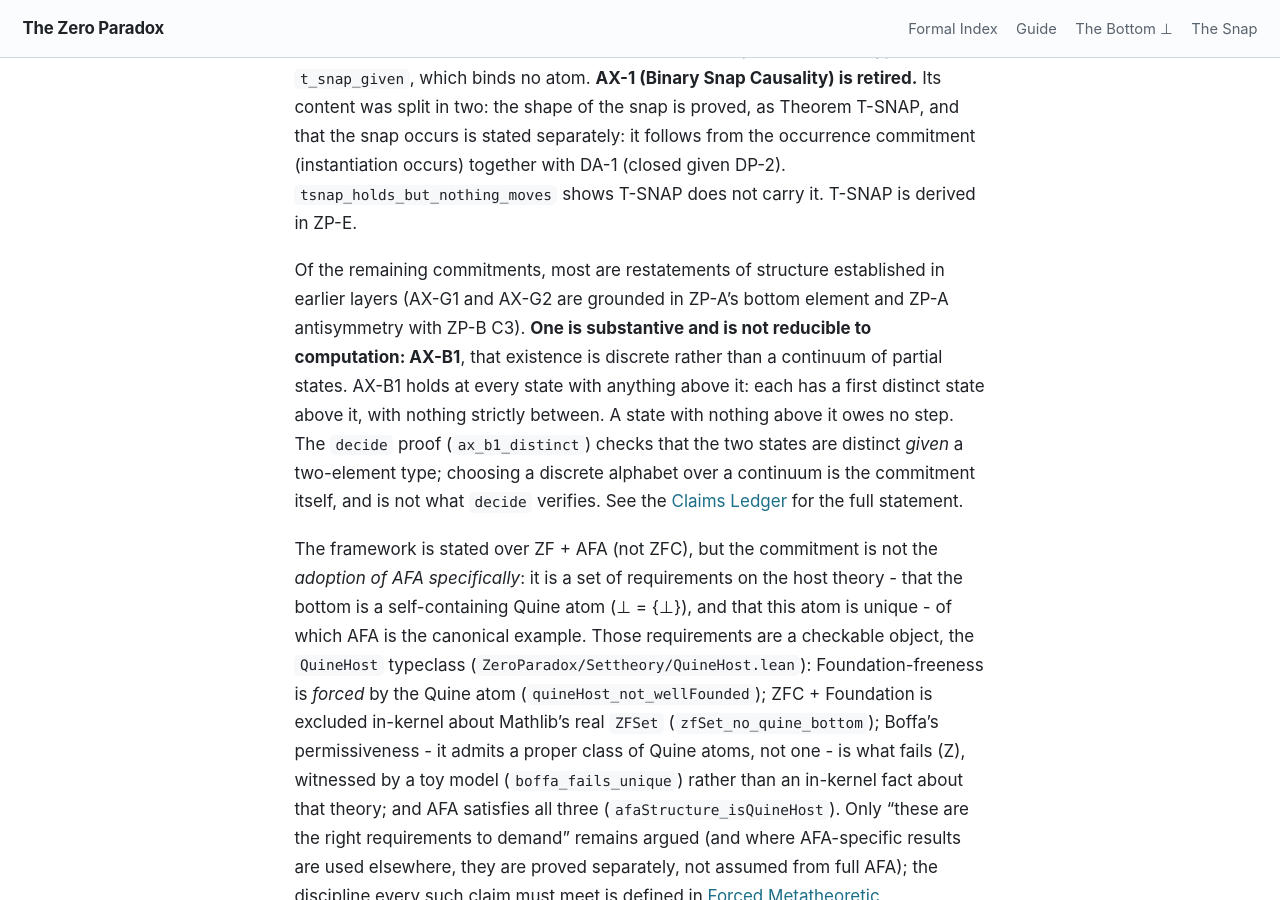
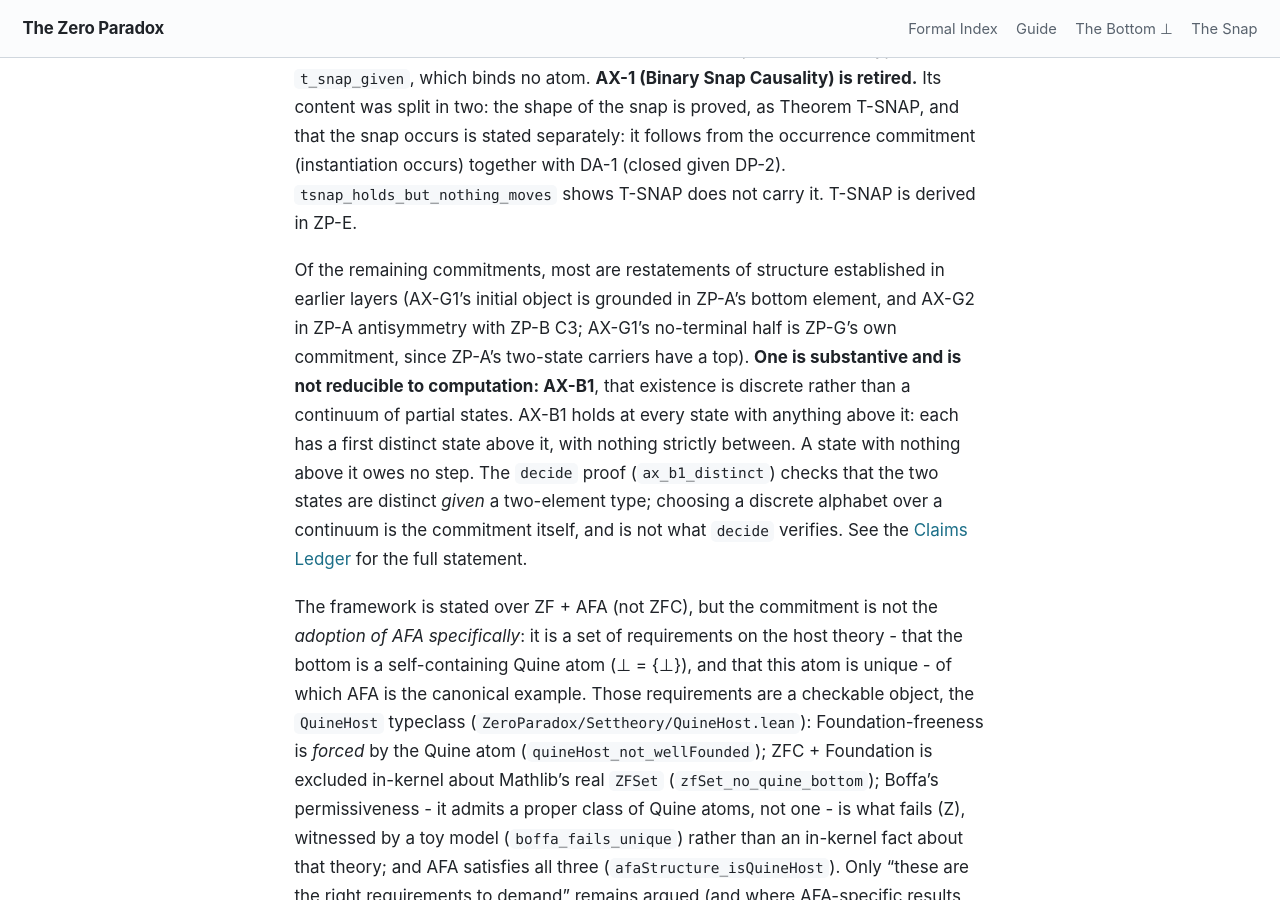
Before and after one commit to timbrigham/ZeroParadox, a Jekyll site: the page built from README.md, in a window 1280 px wide and 900 px high, scrolled down 10323 px. Built offline with Jekyll 4.4.1, drawn with Linux system fonts in a browser that asks for light colours; our own code applies the rules of GitHub Pages for plain Markdown files.

Commit message:
ZP-G v1.18 + README/CLAIMS/Lean: gate round 1 fixes
- README.md:132 (BEDROCK E1-B1): AX-G1's initial object and AX-G2 are
  grounded in ZP-A; AX-G1's no-terminal half is ZP-G's own commitment.
- CLAIMS.md:129: the no-terminal pointer names ZP-A antisymmetry and the
  last example of Category.lean section I-b; :130 points at the new
  AX-G2-from-antisymmetry examples.
- SeamUniqueness.md: zero-object witness is the trivial group.
- build_zpg.py R-AX: domain facts list ZP-A T2 (bot_le, the lattice
  stand-in's fact). PDF rebuilt; register formal:a8873c6c -> 7ba17414;
  README v1.18.
- AxG2Reduce.lean: AX-G2 from antisymmetry, poset form and ZP-A form.
- Category.lean: isTerminalTop locator corrected (Shapes/IsTerminal.lean);
  IsTerminal.orderTop / nLab pointer on the no-top example.
- TreeSeam.lean: Fritz 2020 credit now section 3 before Cor. 3.2 (affine
  monad) with Rem. 2.3 for Markov categories generally.

Co-Authored-By: Claude Opus 5.5 (1M context) <noreply@anthropic.com>
Claude-Session: https://claude.ai/code/session_01M7PxaZmdYwacRczCRPuVWC

```diff
--- a/README.md
+++ b/README.md
@@ -129,7 +129,7 @@ Each spoke is the same three beats: your field, then the bridge that carries it
 
 This framework adds no axioms specific to the result: the central theorem takes its join from the standard bottom-element axiom of join-semilattice theory and its atom from AX-B1. Its start at ⊥ and occurrence at the first step are stated as hypotheses in `t_snap_given`, which binds no atom. **AX-1 (Binary Snap Causality) is retired.** Its content was split in two: the shape of the snap is proved, as Theorem T-SNAP, and that the snap occurs is stated separately: it follows from the occurrence commitment (instantiation occurs) together with DA-1 (closed given DP-2). `tsnap_holds_but_nothing_moves` shows T-SNAP does not carry it. T-SNAP is derived in ZP-E.
 
-Of the remaining commitments, most are restatements of structure established in earlier layers (AX-G1 and AX-G2 are grounded in ZP-A's bottom element and ZP-A antisymmetry with ZP-B C3). **One is substantive and is not reducible to computation: AX-B1**, that existence is discrete rather than a continuum of partial states. AX-B1 holds at every state with anything above it: each has a first distinct state above it, with nothing strictly between. A state with nothing above it owes no step. The `decide` proof (`ax_b1_distinct`) checks that the two states are distinct *given* a two-element type; choosing a discrete alphabet over a continuum is the commitment itself, and is not what `decide` verifies. See the [Claims Ledger](CLAIMS.md) for the full statement.
+Of the remaining commitments, most are restatements of structure established in earlier layers (AX-G1's initial object is grounded in ZP-A's bottom element, and AX-G2 in ZP-A antisymmetry with ZP-B C3; AX-G1's no-terminal half is ZP-G's own commitment, since ZP-A's two-state carriers have a top). **One is substantive and is not reducible to computation: AX-B1**, that existence is discrete rather than a continuum of partial states. AX-B1 holds at every state with anything above it: each has a first distinct state above it, with nothing strictly between. A state with nothing above it owes no step. The `decide` proof (`ax_b1_distinct`) checks that the two states are distinct *given* a two-element type; choosing a discrete alphabet over a continuum is the commitment itself, and is not what `decide` verifies. See the [Claims Ledger](CLAIMS.md) for the full statement.
 
 The framework is stated over ZF + AFA (not ZFC), but the commitment is not the *adoption of AFA specifically*: it is a set of requirements on the host theory - that the bottom is a self-containing Quine atom (⊥ = {⊥}), and that this atom is unique - of which AFA is the canonical example. Those requirements are a checkable object, the `QuineHost` typeclass (`ZeroParadox/Settheory/QuineHost.lean`): Foundation-freeness is *forced* by the Quine atom (`quineHost_not_wellFounded`); ZFC + Foundation is excluded in-kernel about Mathlib's real `ZFSet` (`zfSet_no_quine_bottom`); Boffa's permissiveness - it admits a proper class of Quine atoms, not one - is what fails (Z), witnessed by a toy model (`boffa_fails_unique`) rather than an in-kernel fact about that theory; and AFA satisfies all three (`afaStructure_isQuineHost`). Only "these are the right requirements to demand" remains argued (and where AFA-specific results are used elsewhere, they are proved separately, not assumed from full AFA); the discipline every such claim must meet is defined in [Forced Metatheoretic Commitment](fmc.md). The bottoms across the layers form one **family** (MC-1): per-domain membership is proved (its correspondence half is `mc1_correspondence`), and the reading that they are numerically *one object* is retired as ill-typed.
 
```
Also changed, not shown: other parts of README.md (+1 -1 lines), CLAIMS.md (+2 -2 lines), ZeroParadox/Category/SeamUniqueness.md (+1 -1 lines), register.md (+1 -1 lines), scripts/build_zpg.py (+4 -3 lines), 4 other files.
